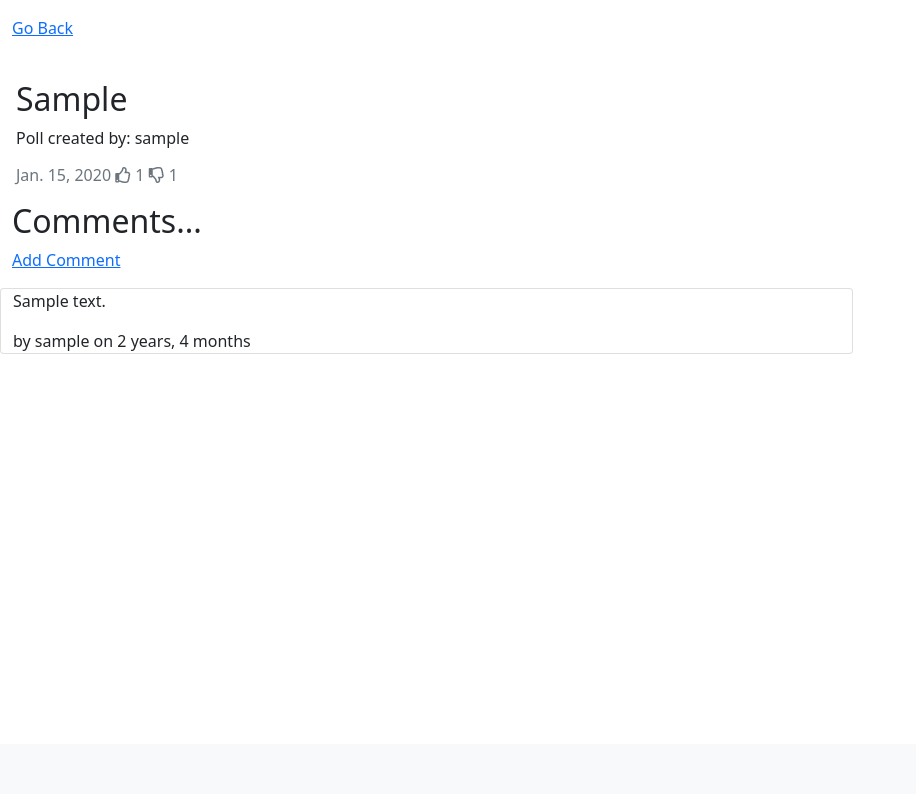
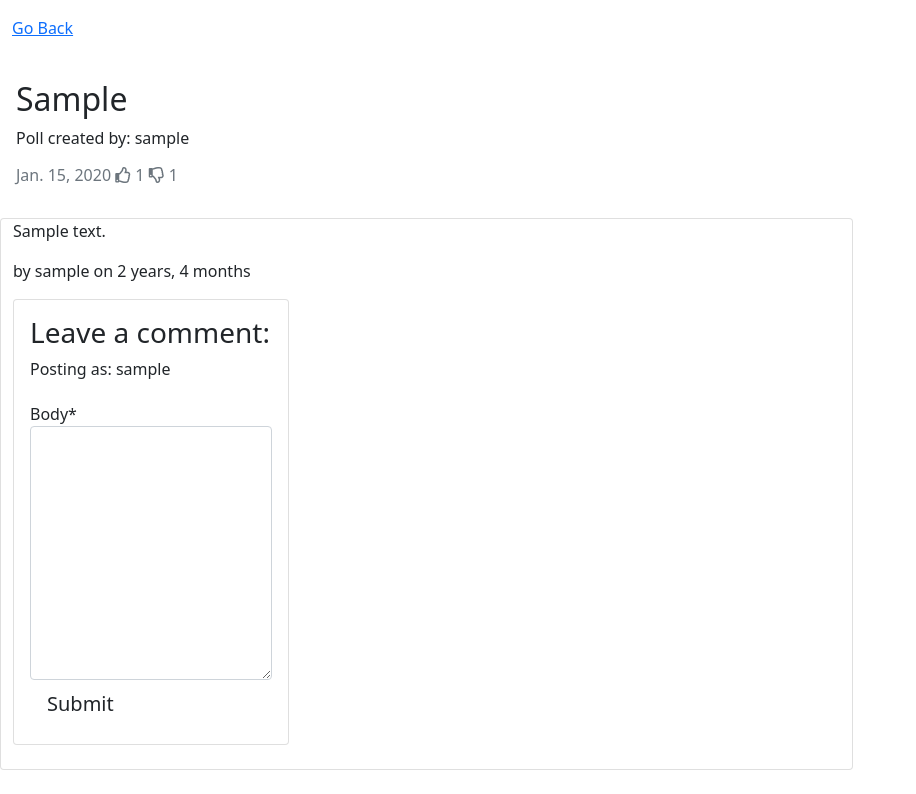
Before and after one commit to GitMulC/polling-magic, a Django app: page /poll/1/ in a window 1280 px wide. Shown: the part 56-850 px from the top of the page, without its empty margins (0-916 px from the left). Before the commit the page ends 410 px from the top, so only its background shows below. Run offline with Django 4.2, Linux system fonts and the light colour scheme; a user stored in the database is signed in; tables that the repository leaves empty hold one stand-in row (values such as "Sample post"); some libraries are stand-ins or nearby versions.

Commit message:
Remove add_comment hrefs & add alternate comment system

```diff
--- a/templates/poll.html
+++ b/templates/poll.html
@@ -31,11 +31,6 @@
 
 <div class="container-fluid">
     <div class="row">
-        <h2>
-            Comments...
-        </h2>
-        <br>
-        <a href="{% url 'add_comment' poll.id %}">Add Comment</a>
         <div class="col-md-8 card mb-4  mt-3">
             {% for comment in comments %}
             <p class="comment">
@@ -43,6 +38,27 @@
             </p>
             by {{ comment.name }} on {{ comment.created_on|timesince }}
             {% endfor %}
+            <div class="col-md-4 card mb-4  mt-3 ">
+                <div class="card-body">
+                    <!-- For later -->
+                    {% if commented %}
+                    <div class="alert alert-success" role="alert">
+                        Your comment is awaiting approval
+                    </div>
+                    {% else %}
+                    {% if user.is_authenticated %}
+
+                    <h3>Leave a comment:</h3>
+                    <p>Posting as: {{ user.username }}</p>
+                    <form method="post" style="margin-top: 1.3em;">
+                        {{ comment_form | crispy }}
+                        {% csrf_token %}
+                        <button type="submit" class="btn btn-signup btn-lg">Submit</button>
+                    </form>
+                    {% endif %}
+                    {% endif %}
+                </div>
+            </div>
         </div>
     </div>
 
```
